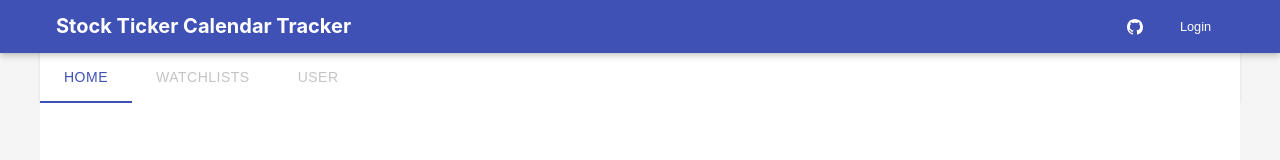
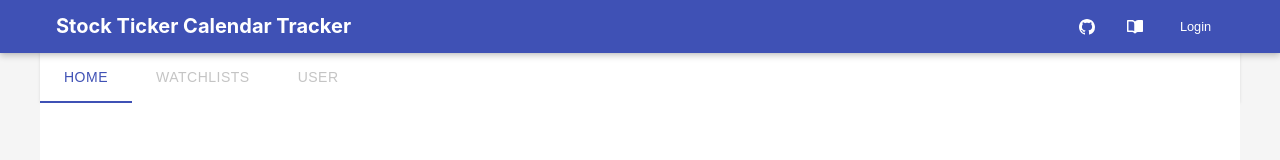
Before and after one commit to PhilippXXY/ticker-cal-tracker, a React (Vite) app in the folder frontend/: page / in a window 1280 px wide. Shown: the top 160 px of the page. Built offline with nearby package versions, Linux system fonts and the light colour scheme.

Commit message:
Add button to reference documentation page

```diff
--- a/frontend/src/App.jsx
+++ b/frontend/src/App.jsx
@@ -47,6 +47,20 @@ function App() {
                 <path
                   fill="currentColor"
                   d="M8 0C3.58 0 0 3.58 0 8c0 3.54 2.29 6.53 5.47 7.59.4.07.55-.17.55-.38 0-.19-.01-.82-.01-1.49-2.01.37-2.53-.49-2.69-.94-.09-.23-.48-.94-.82-1.13-.28-.15-.68-.52-.01-.53.63-.01 1.08.58 1.23.82.72 1.21 1.87.87 2.33.66.07-.52.28-.87.51-1.07-1.78-.2-3.64-.89-3.64-3.95 0-.87.31-1.59.82-2.15-.08-.2-.36-1.02.08-2.12 0 0 .67-.21 2.2.82.64-.18 1.32-.27 2-.27.68 0 1.36.09 2 .27 1.53-1.04 2.2-.82 2.2-.82.44 1.1.16 1.92.08 2.12.51.56.82 1.27.82 2.15 0 3.07-1.87 3.75-3.65 3.95.29.25.54.73.54 1.48 0 1.07-.01 1.93-.01 2.2 0 .21.15.46.55.38A8.013 8.013 0 0016 8c0-4.42-3.58-8-8-8z"
+                />
+              </svg>
+            </a>
+            <a
+              href="https://philippxxy.github.io/ticker-cal-tracker/docs"
+              target="_blank"
+              rel="noopener noreferrer"
+              className="repo-link"
+              title="View documentation"
+            >
+              <svg viewBox="0 0 16 16" width="16" height="16">
+                <path
+                  fill="currentColor"
+                  d="M0 1.75A.75.75 0 01.75 1h4.253c1.227 0 2.317.59 3 1.501A3.744 3.744 0 0111.006 1h4.245a.75.75 0 01.75.75v10.5a.75.75 0 01-.75.75h-4.507a2.25 2.25 0 00-1.591.659l-.622.621a.75.75 0 01-1.06 0l-.622-.621A2.25 2.25 0 005.258 13H.75a.75.75 0 01-.75-.75V1.75zm8.755 3a2.25 2.25 0 012.25-2.25H14.5v9h-3.757c-.71 0-1.4.201-1.992.572l.004-7.322zm-1.504 7.324l.004-5.073-.002-2.253A2.25 2.25 0 005.003 2.5H1.5v9h3.757a3.75 3.75 0 011.994.574z"
                 />
               </svg>
             </a>
```
